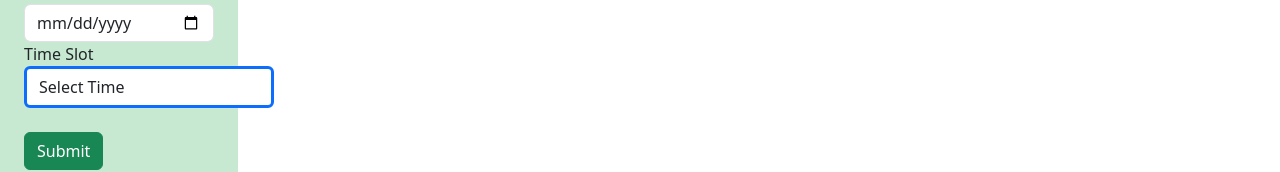
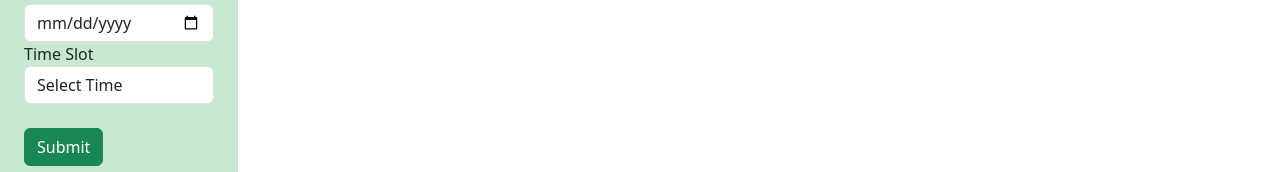
Before and after one commit to adelewatkins/Project2React, a React (Create React App) app: page /PropertiesToLet/BookingLet/1 in a window 1280 px wide. Shown: the part 417-589 px from the top of the page. Built offline with nearby package versions, Linux system fonts and the light colour scheme; no server answers.

Commit message:
timeslot style

```diff
--- a/src/Components/Let/BookingLet.jsx
+++ b/src/Components/Let/BookingLet.jsx
@@ -107,8 +107,7 @@ function BookingLet(props) {
           className="form-control"
         ></input>
         <label htmlFor="pn">Time Slot</label>
-       <select onChange={(e) => setTimeSlot(e.target.value)} value={timeSlot} className="form-control border-3 border-primary rounded" style={{width:"250px"}}
-           required>
+       <select onChange={(e) => setTimeSlot(e.target.value)} value={timeSlot} className="form-control" required>
                 <option value="">Select Time</option>
                 <option value="8AM">8:00-9:00</option>
                 <option value="9AM">9:00-10:00</option>
--- a/src/Components/Sale/BookingSale.jsx
+++ b/src/Components/Sale/BookingSale.jsx
@@ -99,8 +99,7 @@ function BookingSale() {
               <label htmlFor="pn">Time Slot</label>
 
 
-              <select onChange={(e) => setTimeSlot(e.target.value)} value={timeSlot} className="form-control border-3 border-primary rounded" style={{width:"250px"}}
-           required>
+              <select onChange={(e) => setTimeSlot(e.target.value)} value={timeSlot} className="form-control" required>
                 <option value="">Select Time</option>
                 <option value="8AM">8:00-9:00</option>
                 <option value="9AM">9:00-10:00</option>
```
